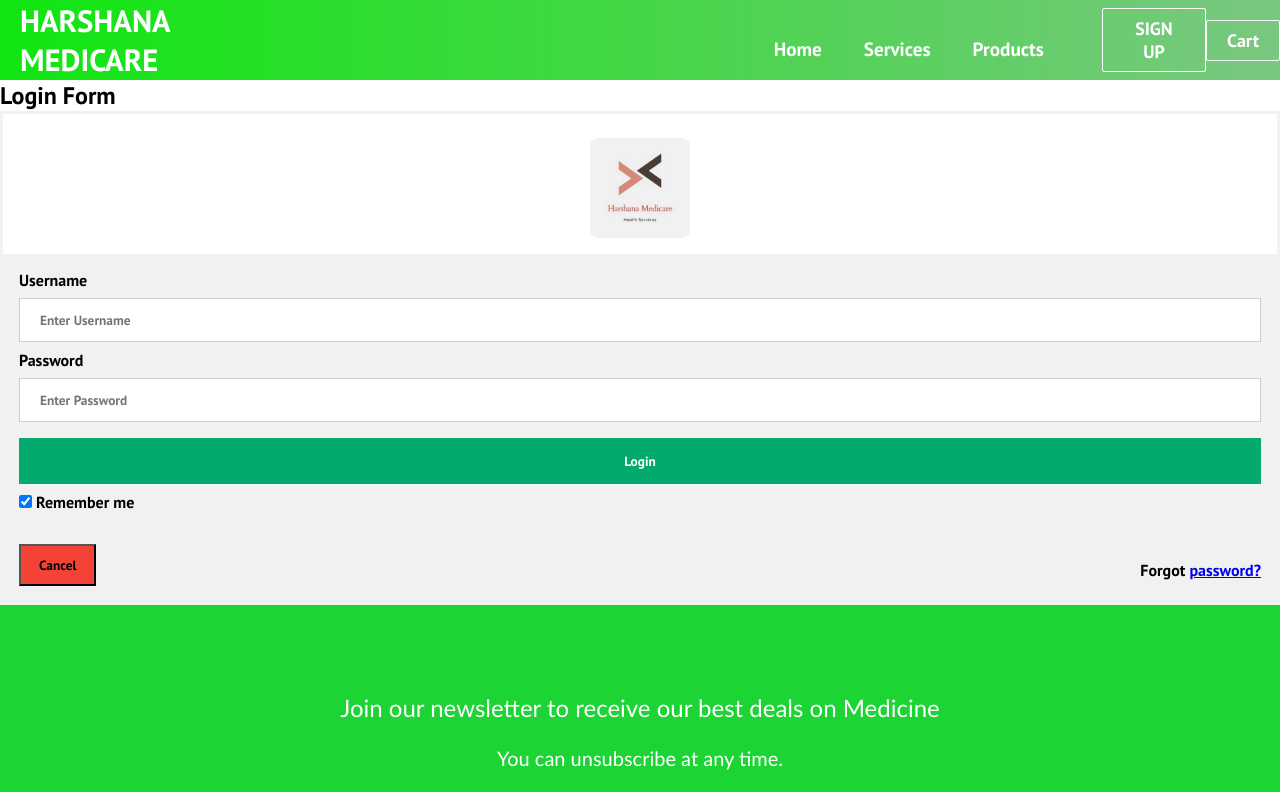
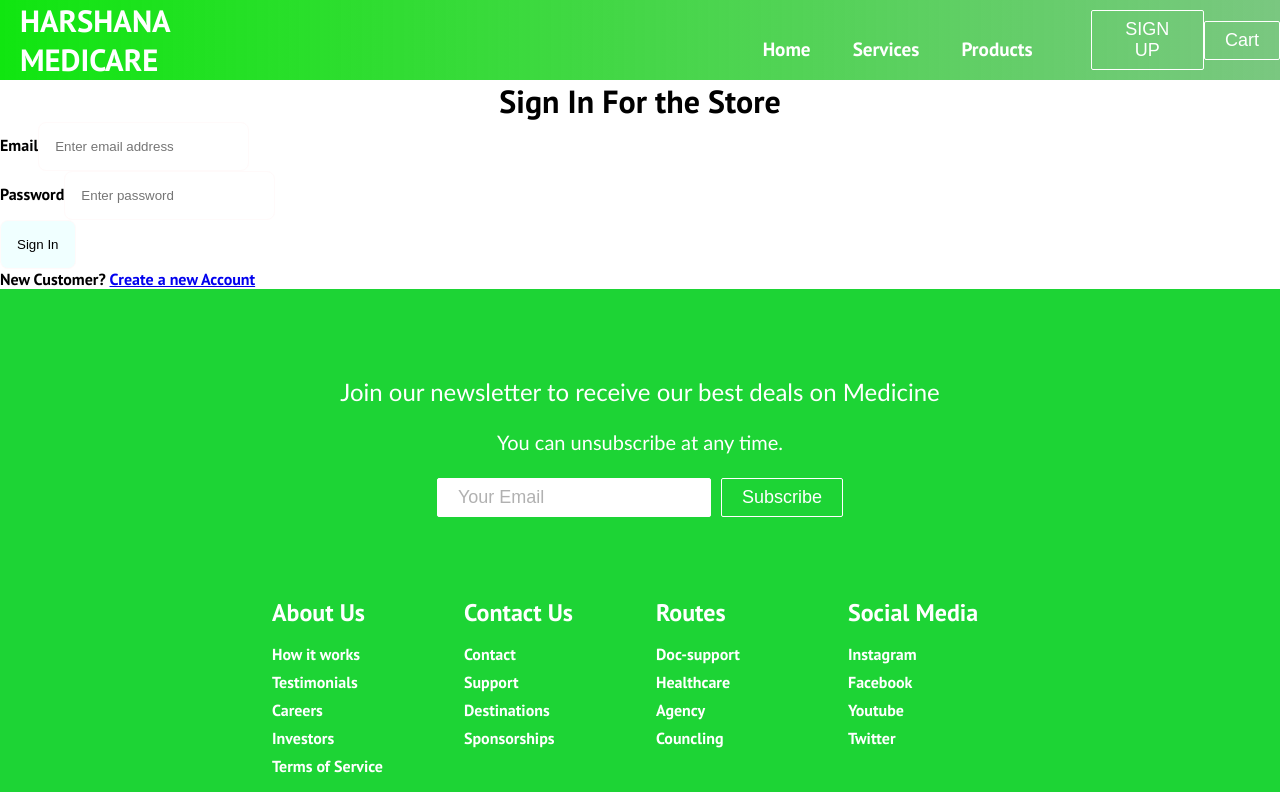
Before and after one commit to sachin96Boy/Harsha-Medi-care, a React (Create React App) app in the folder HARSHANA-MEDICARE-FRONTEND/: page /sign-up in a window 1280 px wide. Shown: the top 792 px of the page. Built offline with nearby package versions, Linux system fonts and the light colour scheme.

Commit message:
fix: login fixed

```diff
--- a/HARSHANA-MEDICARE-FRONTEND/src/components/pages/loginPage-reg/LoginPage.css
+++ b/HARSHANA-MEDICARE-FRONTEND/src/components/pages/loginPage-reg/LoginPage.css
@@ -1,67 +1,50 @@
-.body1 {font-family: Arial, Helvetica, sans-serif;}
-.form1 {border: 3px solid #f1f1f1;}
+input,
+select,
+textarea,
+button {
+  padding: 1rem;
+  border-radius: 0.5rem;
+  border: 0.1rem snow solid;
 
-.input1[type=text], .input1[type=password] {
-  width: 100%;
-  padding: 12px 20px;
-  margin: 8px 0;
-  display: inline-block;
-  border: 1px solid #ccc;
-  box-sizing: border-box;
+  font-size: 1.6 rem;
+  font-family: Arial, Helvetica, sans-serif;
+
+  -webkit-font-smoothing: antialiased;
+  -moz-osx-font-smoothing: grayscale;
 }
 
-.button1 {
-  background-color: #04AA6D;
-  color: white;
-  padding: 14px 20px;
-  margin: 8px 0;
-  border: none;
+button {
+  background-color: #c0c0c0;
   cursor: pointer;
+}
+
+button.primary {
+  background-color: azure;
+}
+
+input:hover,
+select:hover,
+textarea:hover,
+button:hover {
+  border: 0.1rem #404040 solid;
+}
+
+button.block {
   width: 100%;
 }
 
-.button1:hover {
-  opacity: 0.8;
+.form {
+  max-width: 60rem;
+  margin: 0 auto;
 }
 
-.cancelbtn {
-  width: auto;
-  padding: 10px 18px;
-  background-color: #f44336;
+.form > div {
+  display: flex;
+  flex-direction: column;
+  margin: 1rem;
 }
 
-.imgcontainer {
-  text-align: center;
-  margin: 24px 0 12px 0;
+.form label {
+  margin: 1rem 0;
+  display: block;
 }
-
-img.avatar {
-  width: 40%;
-  border-radius: 50%;
-}
-
-.container1 {
-  padding: 16px;
-  background-color:#f1f1f1;
-}
-
-span.psw {
-  float: right;
-  padding-top: 16px;
-}
-
-/* Change styles for span and cancel button on extra small screens */
-@media screen and (max-width: 300px) {
-  span.psw {
-     display: block;
-     float: none;
-  }
-  .cancelbtn {
-     width: 100%;
-  }
-}
-
-.medicare-logo{
-    width: 100px;
-    height: 100px;
-}
--- a/HARSHANA-MEDICARE-FRONTEND/src/components/pages/loginPage-reg/LoginPage.jsx
+++ b/HARSHANA-MEDICARE-FRONTEND/src/components/pages/loginPage-reg/LoginPage.jsx
@@ -1,33 +1,54 @@
 import React from "react";
+import { Link } from "react-router-dom";
 
-import './LoginPage.css'
+import './LoginPage.css';
 
 export default function LoginPage() {
 
+  const [email, setEmail] = React.useState("");
+  const [password, setPassword] = React.useState("");
+
+  const handleSubmit = (e) => {
+    e.preventDefault();
+  }
+
   return (
-    <div className="body1">
-      <h2>Login Form</h2>
-      <form className="form1">
-        <div className="imgcontainer">
-          <img src={"images/logo/harshLogo1.jpg"} alt={"loginLogo"} className="medicare-logo"></img>
+    <div>
+      <form className="login-form" onSubmit={handleSubmit}>
+        <div>
+          <h1>Sign In For the Store</h1>
         </div>
-
-        <div className="container1">
-          <label htmlFor="uname"><b>Username</b></label>
-          <input type="text" placeholder="Enter Username" name="uname" required className="input1"/>
-
-          <label htmlFor="psw"><b>Password</b></label>
-          <input type="password" placeholder="Enter Password" name="psw" required className="input1"/>
-
-          <button type="submit" className="button1">Login</button>
-          <label>
-            <input type="checkbox" checked="checked" name="remember" onChange={()=>console.log('changed')}/> Remember me
-          </label>
+        <div>
+          <label htmlFor="email">Email</label>
+          <input
+            type="email"
+            id="email"
+            placeholder="Enter email address"
+            required
+            onChange={(element) => setEmail(element.target.value)}
+          />
         </div>
-
-        <div className="container1">
-          <button type="button" className="cancelbtn">Cancel</button>
-          <span className="psw">Forgot <a href="#">password?</a></span>
+        <div>
+          <label htmlFor="email">Password</label>
+          <input
+            type="password"
+            id="password"
+            placeholder="Enter password"
+            required
+            onChange={(element) => setPassword(element.target.value)}
+          />
+        </div>
+        <div>
+          <label />
+          <button className="primary" type="submit">
+            Sign In
+          </button>
+        </div>
+        <div>
+          <label />
+          <div>
+            New Customer? <Link to="/register">Create a new Account</Link>
+          </div>
         </div>
       </form>
     </div>
```
Also changed, not shown: 2 other files (tests, documents, lock files or other folders).
